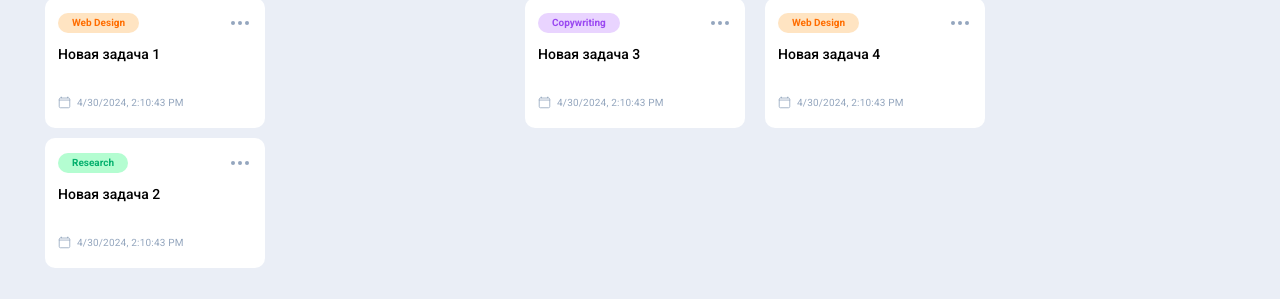
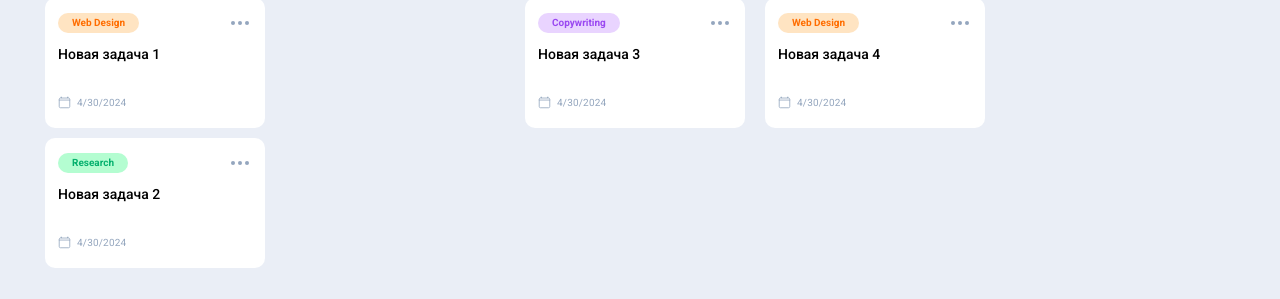
Before and after one commit to Ligzus/kanban1, a React (Vite) app in the folder skypro-kanban/: page / in a window 1280 px wide. Shown: the part 146-445 px from the top of the page. Built offline with nearby package versions, Linux system fonts and the light colour scheme.

Commit message:
попраил дату в правильный формат

```diff
--- a/skypro-kanban/src/App.jsx
+++ b/skypro-kanban/src/App.jsx
@@ -18,7 +18,7 @@ function App() {
       id: cards.length + 1,
       category: "Web Design",
       title: "Самая новая задача",
-      date: new Date().toLocaleString(),
+      date: new Date().toLocaleDateString(),
       status: statusList[0],
     }
 
--- a/skypro-kanban/src/components/Card/Card.jsx
+++ b/skypro-kanban/src/components/Card/Card.jsx
@@ -1,5 +1,4 @@
 import { getTopicColor } from "../../data";
-import { Cards } from "../Column/Column.styled";
 import { CardContent, CardDate, CardDateText, CardTopic, CardsCard, CardsGroup, CardsItem, TopicText } from "./Card.styled";
 
 const Card = ({category, title, date}) => {
--- a/skypro-kanban/src/components/Column/Column.jsx
+++ b/skypro-kanban/src/components/Column/Column.jsx
@@ -15,7 +15,7 @@ const Column = ({ title, cardList }) => {
                 key={card.id}
                 category={card.category}
                 title={card.title}
-                date={new Date().toLocaleString()}
+                date={new Date().toLocaleDateString()}
                 status={card.status}
               />))}
           </Cards>
```
